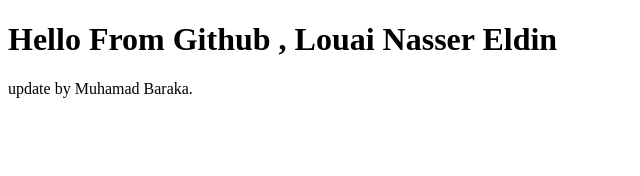
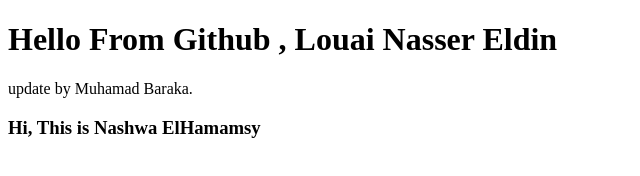
Before and after one commit to louainassereldin/demoProject, a plain HTML site: page index.html in a window 1280 px wide. Shown: the whole page, without its empty margins (0-640 px from the left). Drawn offline with Linux system fonts and the light colour scheme.

Commit message:
Updated by Nashwa

```diff
--- a/index.html
+++ b/index.html
@@ -11,5 +11,6 @@
     <div>
         <p>update by Muhamad Baraka.</p>
     </div>
+    <h3>Hi, This is Nashwa ElHamamsy</h3>
 </body>
 </html>
```
